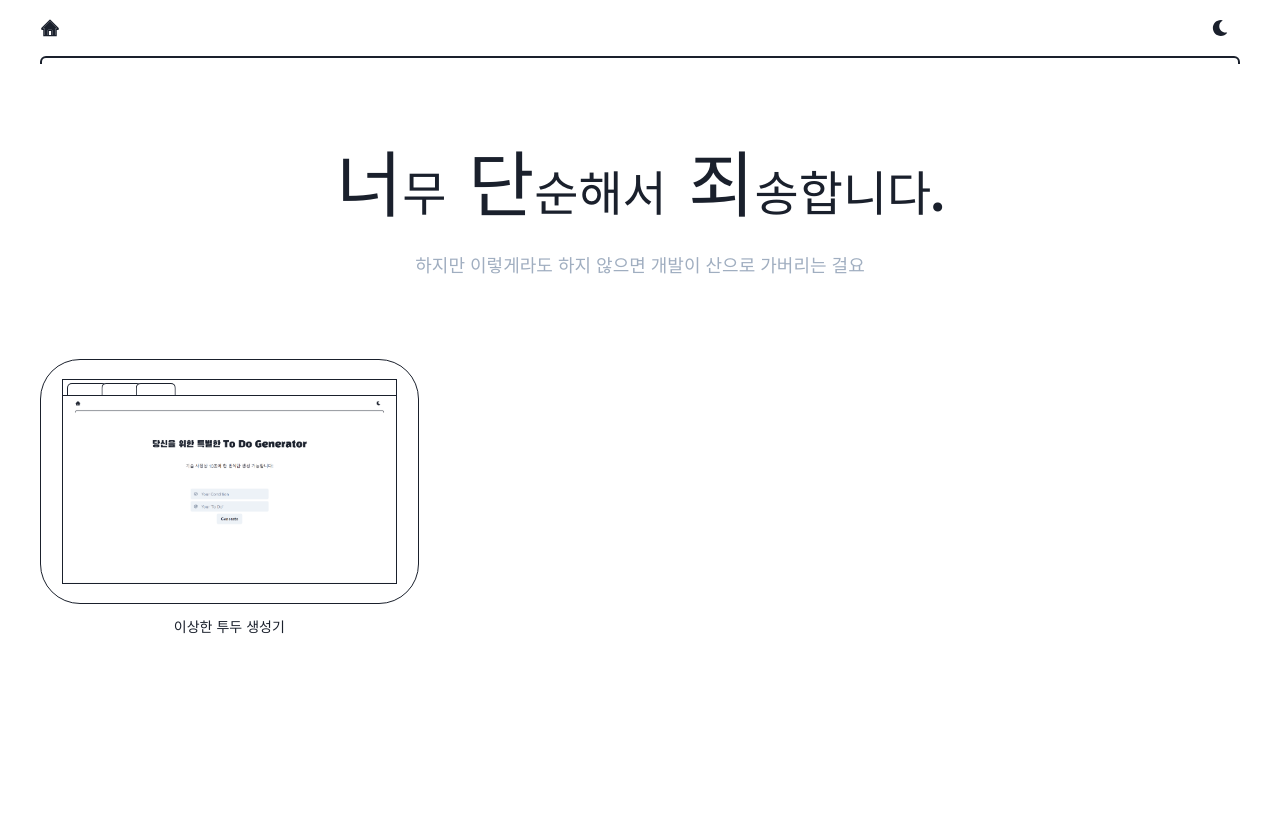
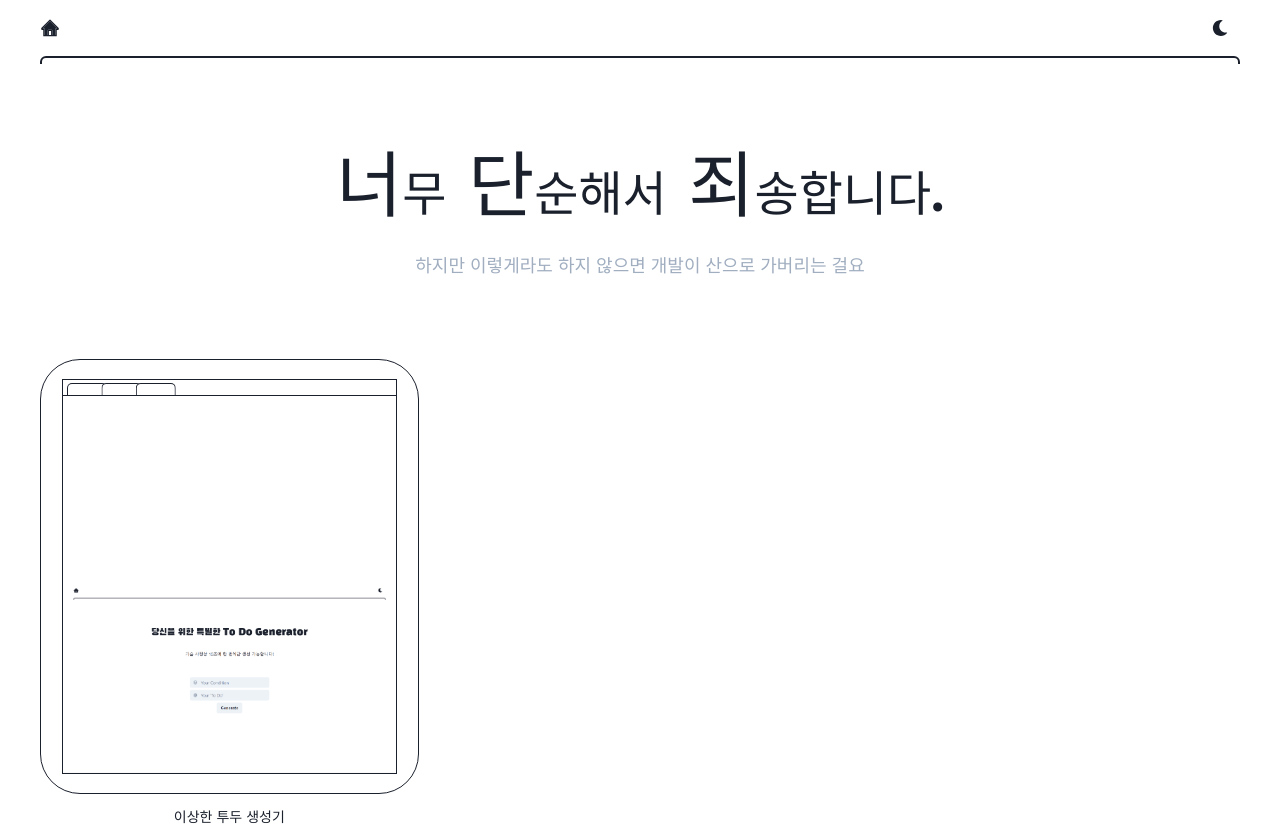
Before and after one commit to BORB-CHOI/pofolpark, a React (Create React App) app in the folder frontend/: page / in a window 1280 px wide. Before the commit the page ends 800 px from the top, so only its background shows below. Built offline with nearby package versions, Linux system fonts and the light colour scheme; no server answers.

Commit message:
Update Site.tsx

```diff
--- a/frontend/src/components/Site.tsx
+++ b/frontend/src/components/Site.tsx
@@ -66,7 +66,8 @@ export default function Site({ title, link }: ISiteProps) {
                 borderTopRadius={5}
               ></Box>
             </HStack>
-            <Image aspectRatio={"16 / 9"} objectFit={"contain"} src={site01} />
+            <Box aspectRatio={16 / 9} />
+            <Image objectFit={"cover"} src={site01} />
           </Box>
         </Stack>
         <Box w={"100%"}>
```
